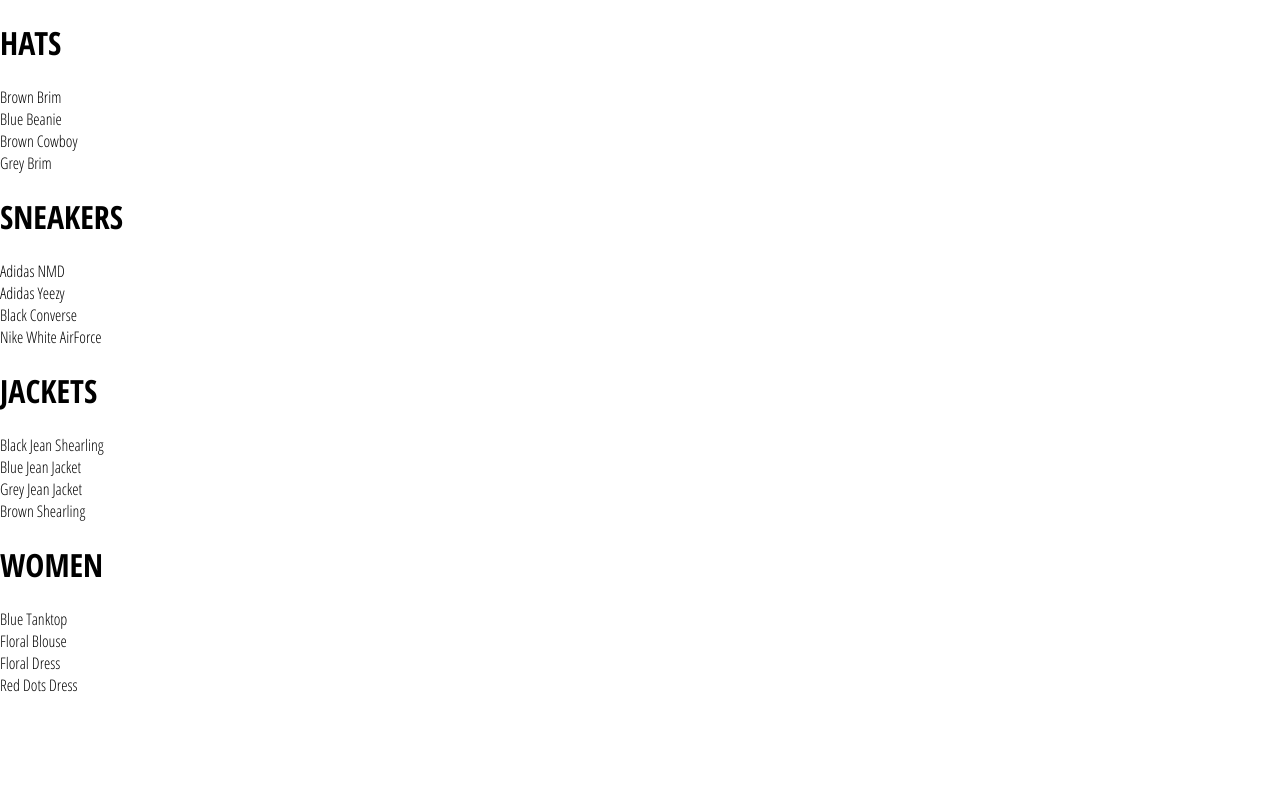
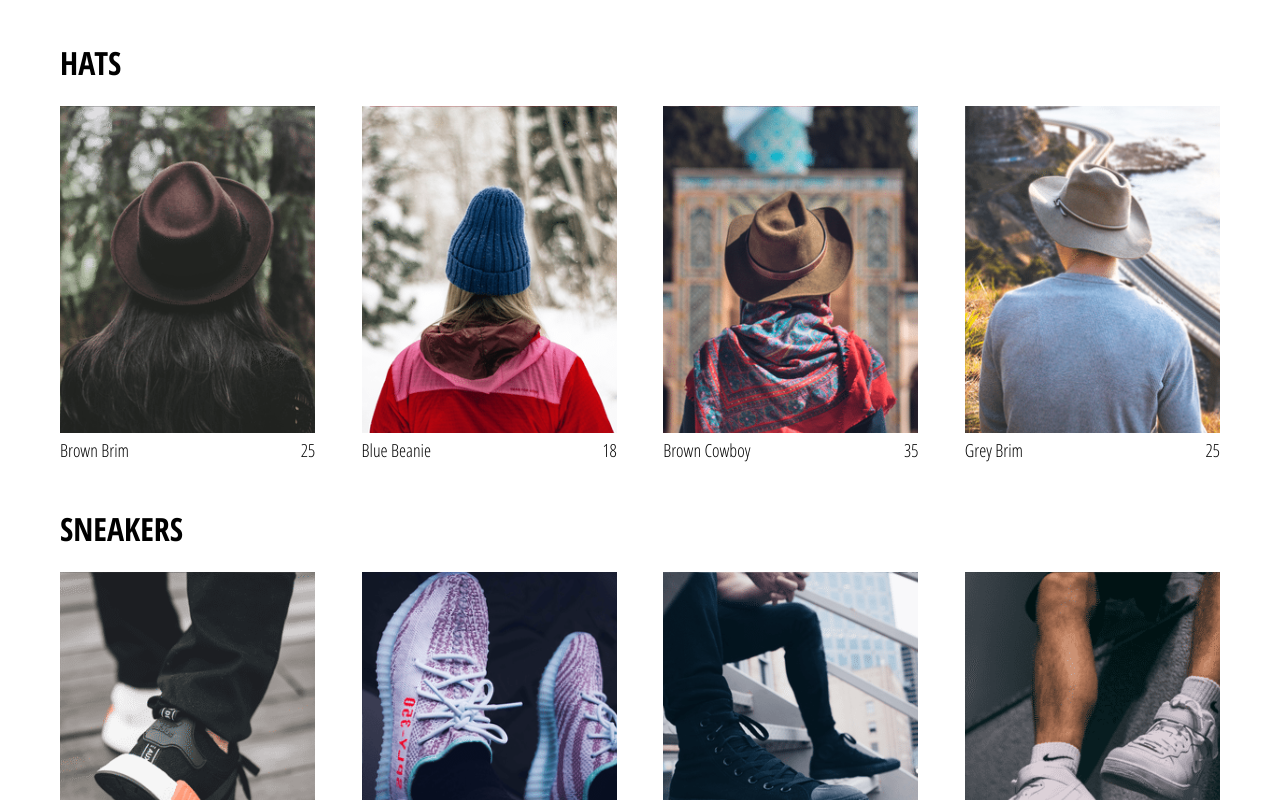
Before and after one commit to diogofgomespinheiro/ClothingApp, a React (Create React App) app: page /shop in a window 1280 px wide. Shown: the top 800 px of the page. Built offline with nearby package versions, Linux system fonts and the light colour scheme.

Commit message:
Finish Colleciton Preview and Collection Item

```diff
--- a/src/App.css
+++ b/src/App.css
@@ -2,4 +2,5 @@
 
 body {
   font-family: "Open Sans Condensed";
+  padding: 20px 60px;
 }
--- /dev/null
+++ b/src/components/CollectionItem/CollectionItem.js
@@ -0,0 +1,19 @@
+//Library imports
+import React from "react";
+
+//Style imports
+import "./CollectionItem.scss";
+
+const CollectionItem = ( { id, name, price, imageUrl } ) => {
+  return (
+    <div className="collection-item">
+      <div className="image" style={{backgroundImage: `url(${imageUrl})`}} />
+      <div className="collection-footer">
+        <span className="name">{name}</span>
+        <span className="price">{price}</span>
+      </div>
+    </div>
+  );
+}
+
+export default CollectionItem;
--- /dev/null
+++ b/src/components/CollectionItem/CollectionItem.scss
@@ -0,0 +1,32 @@
+.collection-item {
+  width: 22%;
+  display: flex;
+  flex-direction: column;
+  height: 350px;
+  align-items: center;
+
+  .image {
+    width: 100%;
+    height: 95%;
+    background-size: cover;
+    background-position: center;
+    margin-bottom: 5px;
+  }
+
+  .collection-footer {
+    width: 100%;
+    height: 5%;
+    display: flex;
+    justify-content: space-between;
+    font-size: 18px;
+
+    .name {
+      width: 90%;
+    }
+
+    .price {
+      width: 10%;
+      text-align: right;
+    }
+  }
+}
--- a/src/components/PreviewCollection/CollectionPreview.js
+++ b/src/components/CollectionPreview/CollectionPreview.js
@@ -1,4 +1,8 @@
+//Library imports
 import React from 'react';
+
+//Component imports
+import CollectionItem from "../CollectionItem/CollectionItem";
 
 //Style imports
 import "./CollectionPreview.scss";
@@ -11,8 +15,8 @@
         {
           items
           .filter((item, index) => index < 4)
-          .map(item => (
-            <div key={item.id}>{item.name}</div>
+          .map(({ id, ...otherItemProps}) => (
+            <CollectionItem key={id} {...otherItemProps }/>
           ))
         }
       </div>
--- /dev/null
+++ b/src/components/CollectionPreview/CollectionPreview.scss
@@ -0,0 +1,15 @@
+.collection-preview {
+  display: flex;
+  flex-direction: column;
+  margin-bottom: 30px;
+
+  .tile {
+    font-size: 28px;
+    margin-bottom: 25px;
+  }
+
+  .preview {
+    display: flex;
+    justify-content: space-between;
+  }
+}
--- a/src/pages/Shop/Shop.js
+++ b/src/pages/Shop/Shop.js
@@ -1,7 +1,7 @@
 import React, { Component } from 'react';
 
 //Components imports
-import CollectionPrewview from "../../components/PreviewCollection/CollectionPreview";
+import CollectionPrewview from "../../components/CollectionPreview/CollectionPreview";
 
 //Dummy Data
 import SHOP_DATA from "../../dummy-data/shop.data";
```
Also changed, not shown: src/components/PreviewCollection/CollectionPreview.scss (deleted).
